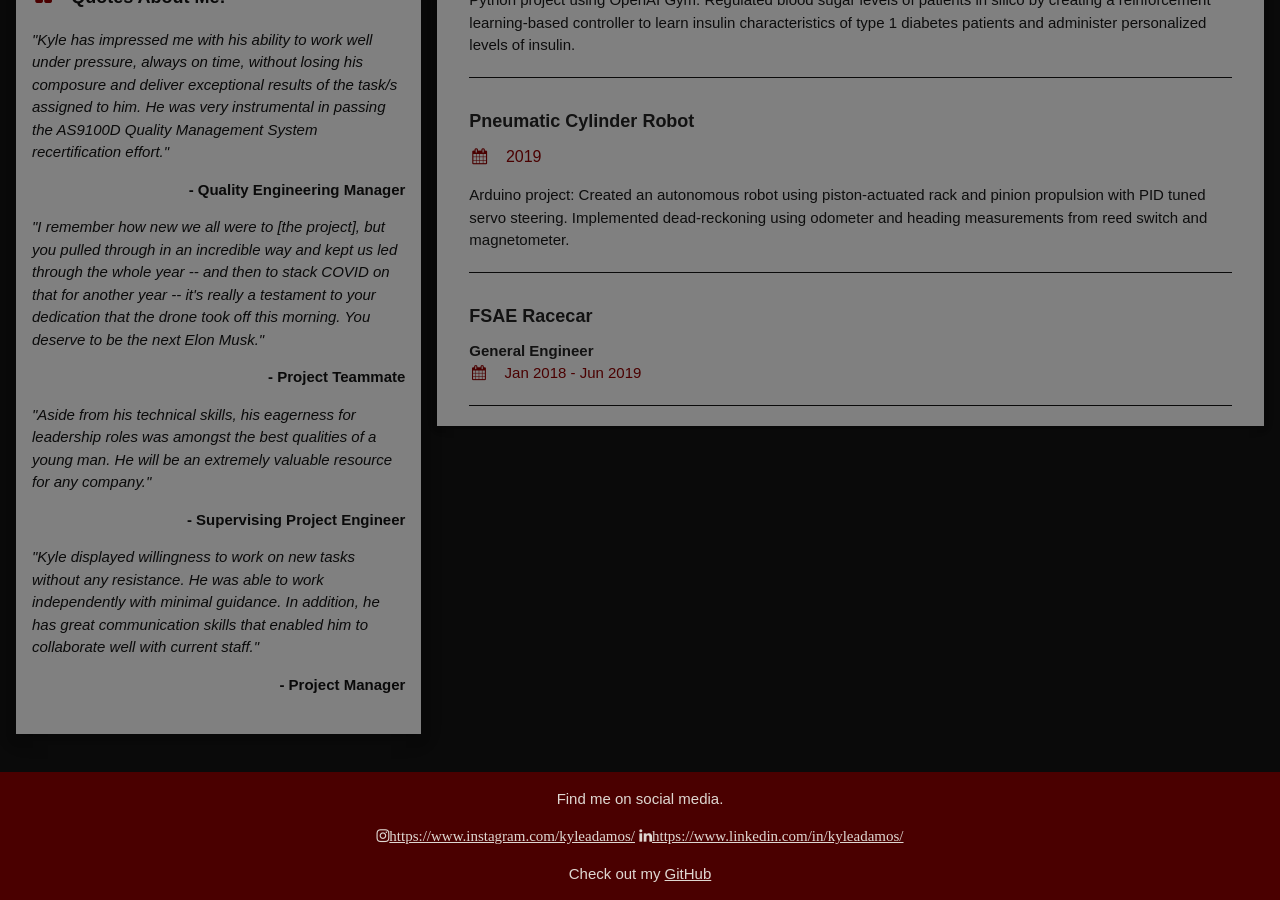
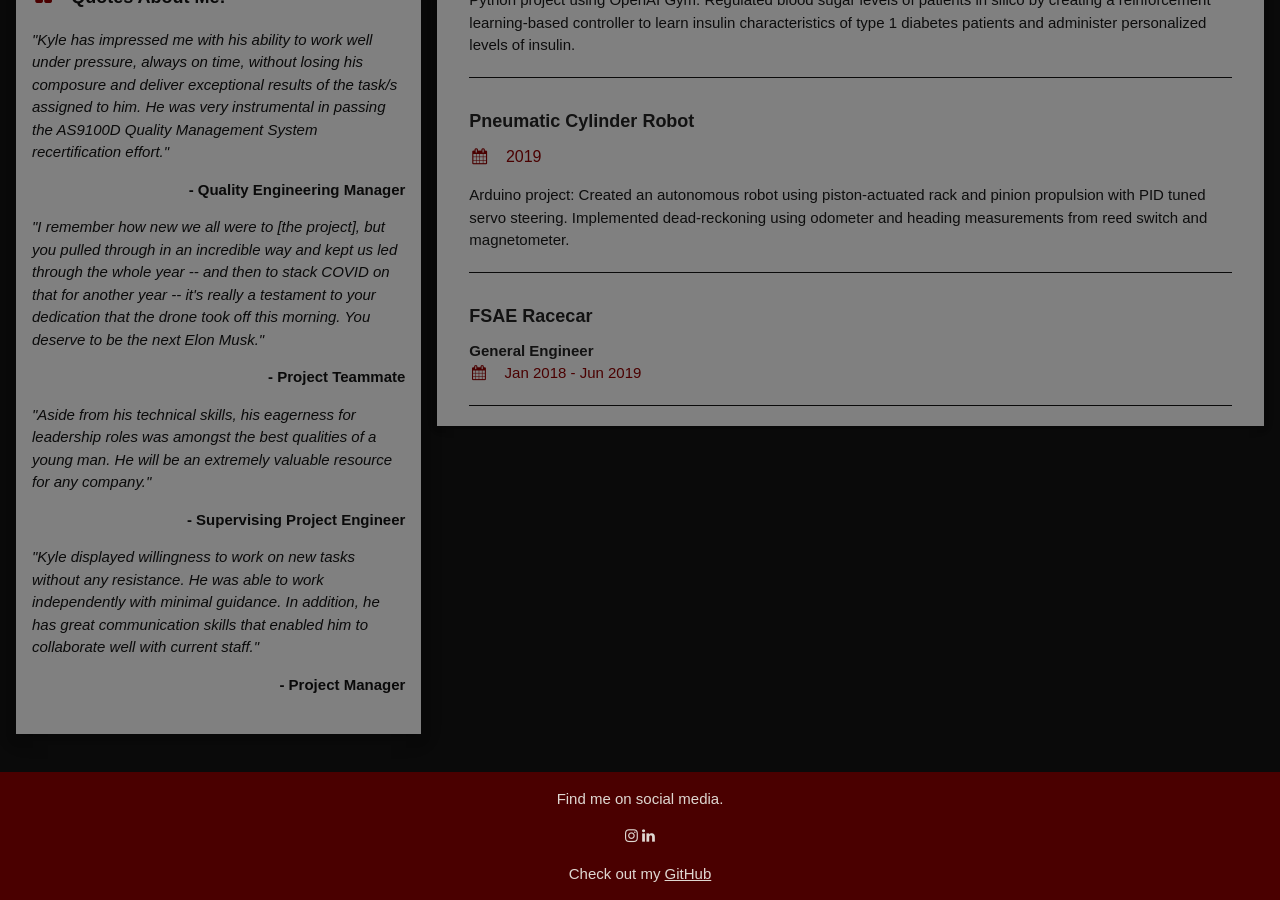
Before and after one commit to kyadamos/kyadamos.github.io, a Jekyll site: the page built from index.html, in a window 1280 px wide and 900 px high, scrolled down 1732 px. Built offline with Jekyll 4.4.1, drawn with Linux system fonts in a browser that asks for light colours.

Commit message:
fixed social media buttons

```diff
--- a/_includes/footer.html
+++ b/_includes/footer.html
@@ -1,6 +1,6 @@
 <footer class="ky-container ky-accent ky-center ky-margin-top">
 	<p>Find me on social media.</p>
-	<i class="fa fa-instagram ky-hover-opacity"><a href>https://www.instagram.com/kyleadamos/</a></i>
-	<i class="fa fa-linkedin ky-hover-opacity"><a href>https://www.linkedin.com/in/kyleadamos/</a></i>
-	<p>Check out my <a href="https://kyle.adamos.rip" target="_blank">GitHub</a></p>
+	<i class="fa fa-instagram ky-hover-opacity"><a href="https://www.instagram.com/kyleadamos/" target="_blank"></a></i>
+	<i class="fa fa-linkedin ky-hover-opacity"><a href="https://www.linkedin.com/in/kyleadamos/" target="_blank"></a></i>
+	<p>Check out my <a href="https://github.com/kyadamos" target="_blank">GitHub</a></p>
   </footer>
```
